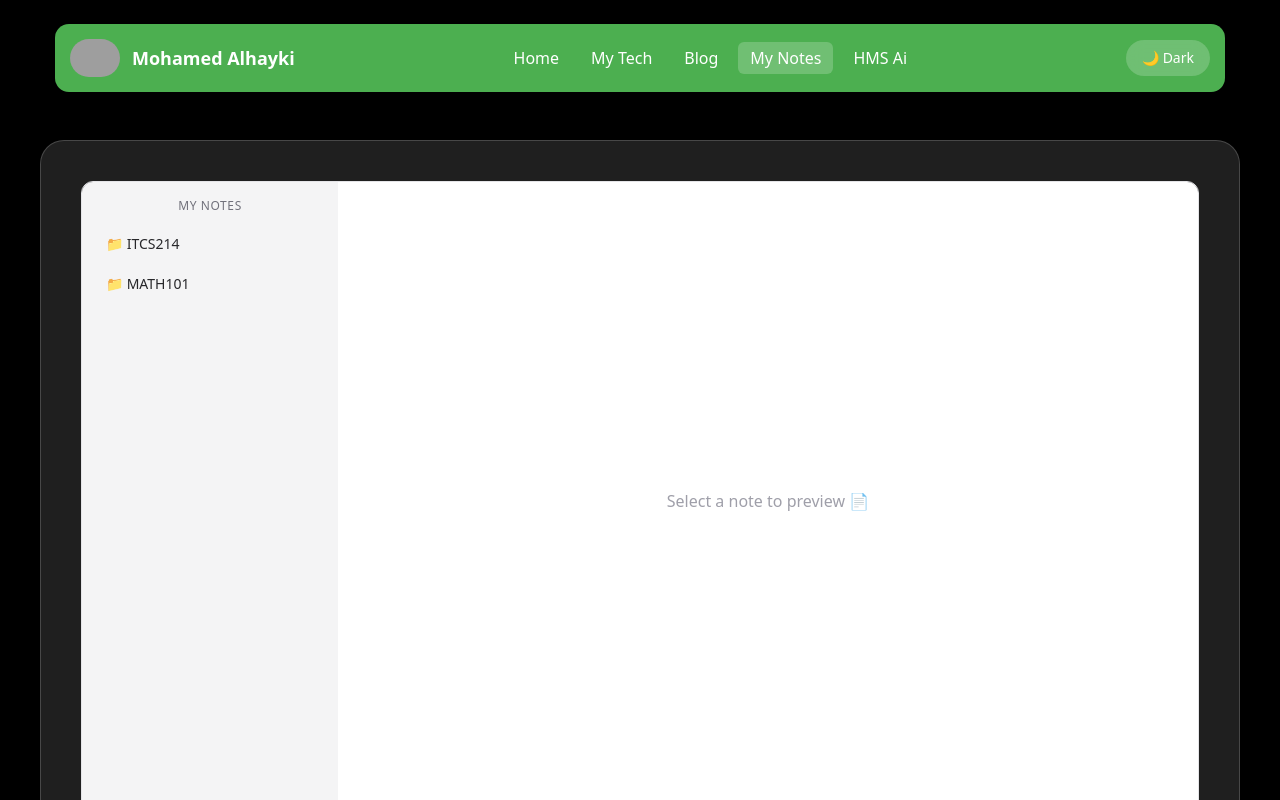
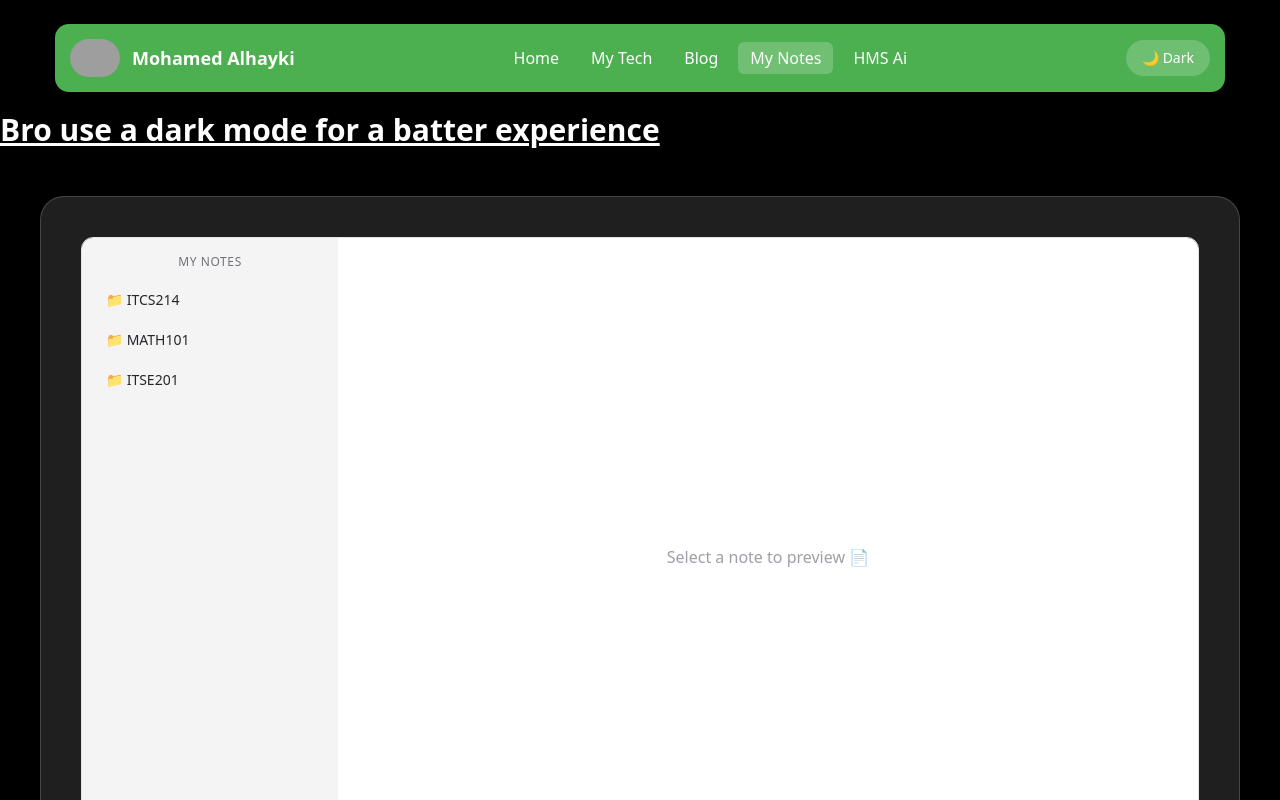
Before and after one commit to Mohammed2006bh/WEB-HMS, a Next.js app: page /BroSum in a window 1280 px wide. Shown: the top 800 px of the page. Built offline with nearby package versions, Linux system fonts and the light colour scheme; grey boxes are pictures that could not be loaded.

Commit message:
first pdf

```diff
--- a/app/(site)/BroSum/page.tsx
+++ b/app/(site)/BroSum/page.tsx
@@ -20,6 +20,12 @@ const notes = {
       url: "/MyNotes/MATH101/limits-summary.pdf",
     },
   ],
+  ITSE201: [
+    {
+      name: "Limits Summary",
+      url: "/MyNotes/ITSE201/M-summary.pdf",
+    },
+  ],
 };
 
 export default function MyNotes() {
@@ -31,6 +37,11 @@ export default function MyNotes() {
   };
 
   return (
+    <>
+        <h1 className="text-3xl font-bold underline">
+          Bro use a dark mode for a batter experience
+        </h1>
+
     <SBody>
       <div className="flex h-[80vh] border border-zinc-200 dark:border-zinc-800 rounded-xl overflow-hidden">
 
@@ -101,5 +112,6 @@ export default function MyNotes() {
 
       </div>
     </SBody>
+    </>
   );
 }
```
Also changed, not shown: public/Mynotes/Bro_notes.txt (added), 1 other file (tests, documents, lock files or other folders).
